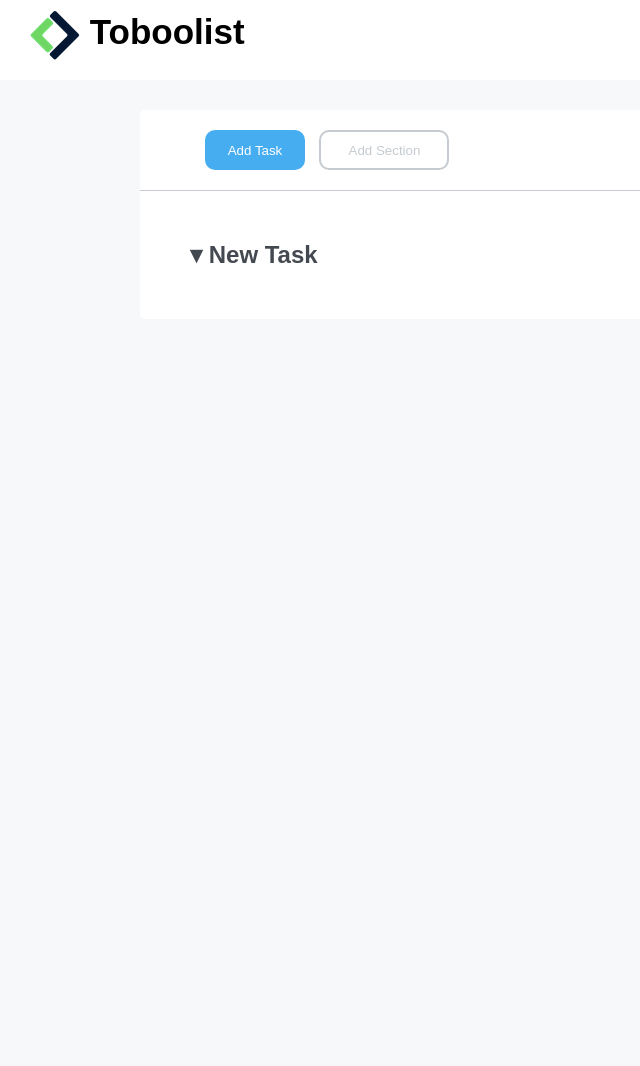
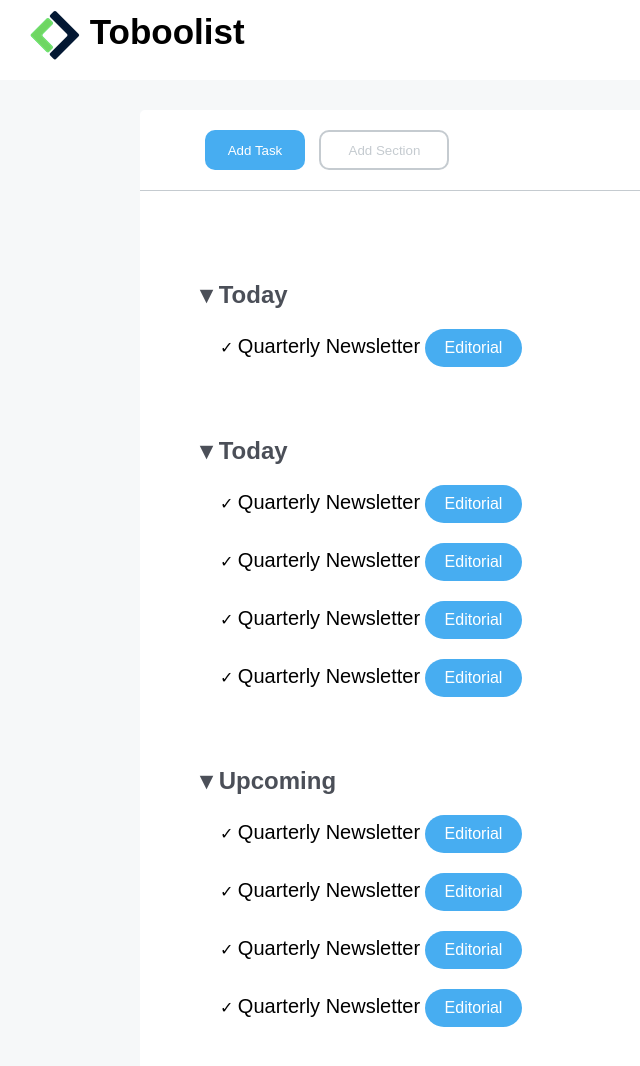
Before and after one commit to Michael-Bombini/html-css-toboolist, a plain HTML site: page index.html in a window 1280 px wide. Shown: the whole page, without its empty margins (0-640 px from the left). Before the commit the page ends 800 px from the top, so only its background shows below. Drawn offline with Linux system fonts and the light colour scheme.

Commit message:
Modifiche al div task e miglioramenti section

```diff
--- a/css/style.css
+++ b/css/style.css
@@ -50,8 +50,10 @@ body {
 }
 
 .text-dark-gray {
-    color: #444851;
+    color: #4B4F58;
 }
+
+
 
 /* ----------------------------------------------- */
 
@@ -118,7 +120,7 @@ header img {
 /* ----------------------------------------------- */
 
 
-/* stile del div tasks (contenuto dei vari  */
+/* stile del div tasks (container dei vari div (new , today , upcoming)   */
 
 .tasks {
     padding: 50px;
@@ -126,3 +128,37 @@ header img {
 
 
 /* ----------------------------------------------- */
+
+
+/* stile del div new , today , upcoming   */
+
+
+
+.section-task {
+    margin-top: 30px;
+    padding: 10px;
+
+}
+
+
+p {
+    font-size: 20px;
+    color: #000;
+    display: inline-block;
+}
+
+.info {
+    display: inline-block;
+    border-radius: 20px;
+    padding: 10px 20px;
+    text-align: center;
+}
+
+.list-task {
+    list-style-type: none;
+}
+
+.list-task li {
+    margin: 20px 0px;
+    padding-left: 20px;
+}
--- a/index.html
+++ b/index.html
@@ -29,13 +29,65 @@
         -->
         <div class="tasks">
 
-            <div class="new">
-                <h2 class="text-dark-gray">&#9662; New Task</h2>
+            <div class="section-task">
+                <h2 class="text-dark-gray">&#9662; Today</h2>
+                <ul class="list-task">
+                    <li>
+                        <span class="yes">&#10003;</span>
+                        <p> Quarterly Newsletter</p> <div class="info blue text-white">Editorial</div>
+                    </li>
             </div>
 
-            <div class="today"></div>
 
-            <div class="upcoming"></div>
+
+            <div class="section-task">
+                <h2 class="text-dark-gray">&#9662; Today</h2>
+                <ul class="list-task">
+                    <li>
+                        <span class="yes">&#10003;</span>
+                        <p> Quarterly Newsletter</p> <div class="info blue text-white">Editorial</div>
+                    </li>
+                    <li>
+                        <span class="yes">&#10003;</span>
+                        <p> Quarterly Newsletter</p> <div class="info blue text-white">Editorial</div>
+                    </li>
+                    <li>
+                        <span class="yes">&#10003;</span>
+                        <p> Quarterly Newsletter</p> <div class="info blue text-white">Editorial</div>
+                    </li>
+                    <li>
+                        <span class="yes">&#10003;</span>
+                        <p> Quarterly Newsletter</p> <div class="info blue text-white">Editorial</div>
+                    </li>
+                </ul>
+            </div>
+
+            <div class="section-task">
+                <h2 class="text-dark-gray">&#9662; Upcoming</h2>
+                <ul class="list-task">
+                    <li>
+                        <span class="yes">&#10003;</span>
+                        <p> Quarterly Newsletter</p> <div class="info blue text-white">Editorial</div>
+                    </li>
+                    <li>
+                        <span class="yes">&#10003;</span>
+                        <p> Quarterly Newsletter</p> <div class="info blue text-white">Editorial</div>
+                    </li>
+                    <li>
+                        <span class="yes">&#10003;</span>
+                        <p> Quarterly Newsletter</p> <div class="info blue text-white">Editorial</div>
+                    </li>
+                    <li>
+                        <span class="yes">&#10003;</span>
+                        <p> Quarterly Newsletter</p> <div class="info blue text-white">Editorial</div>
+                    </li>
+                </ul>
+
+
+
+
+
+            </div>
 
 
 
```
